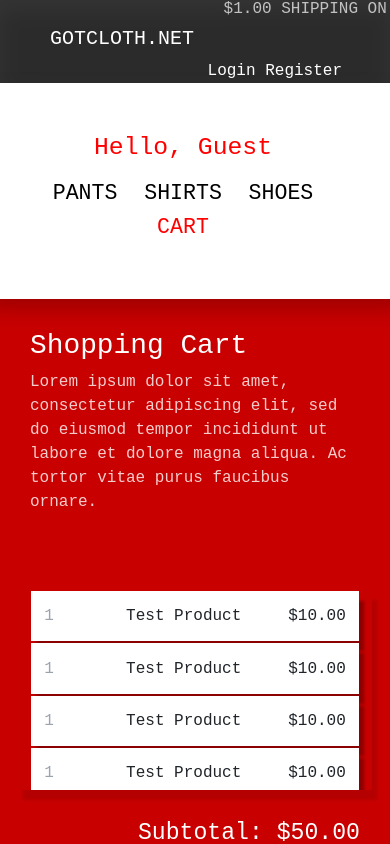
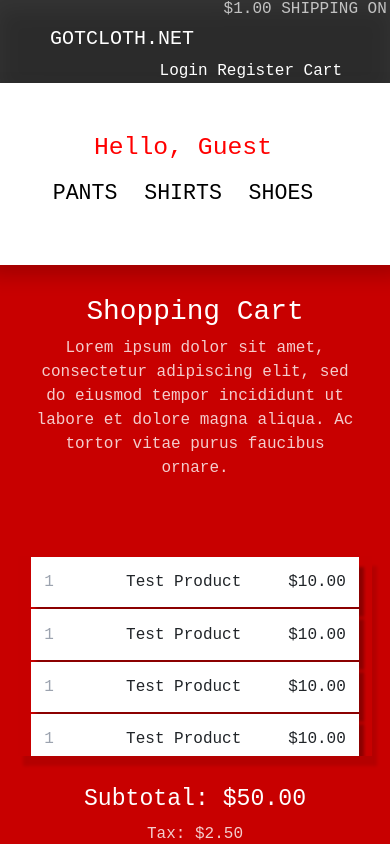
Before and after one commit to mmartin46/GotCloth, a React (Vite) app in the folder site.client/: page /cart in a window 390 px wide. Shown: the top 844 px of the page. Built offline with nearby package versions, Linux system fonts and the light colour scheme; a web font is replaced by a local one.

Commit message:
Changes made

```diff
--- a/site.client/index.html
+++ b/site.client/index.html
@@ -18,11 +18,14 @@
 
             const mobileLimitWidth = 900;
 
+
             function onWindowResize(width) {
                 if ($(window).width() > width) {
                     $(".secondaryHeader").removeClass("row");
+                    $(".price-col").addClass("col");
                 } else {
                     $(".secondaryHeader").addClass("row");
+                    $(".price-col").removeClass("col");
                 }
             }
 
--- a/site.client/src/App.css
+++ b/site.client/src/App.css
@@ -631,6 +631,12 @@ html, body {
         margin-left: 10%;
         margin-right: 10%;
     }
+
+    .shop-col,
+    .total-pricing {
+        display: block;
+        text-align: center;
+    }
 }
 .make-big h2,
 .make-big p {
--- a/site.client/src/components/Header.jsx
+++ b/site.client/src/components/Header.jsx
@@ -25,7 +25,10 @@ const Header = () => {
                                     <span>Login</span>&nbsp;
                                 </PlainLink>
                                 <PlainLink to="/register" fontColor="white">
-                                    <span>Register</span>
+                                    <span>Register</span>&nbsp;
+                                </PlainLink>
+                                <PlainLink to="/cart" fontColor="white">
+                                    <span>Cart</span>
                                 </PlainLink>
                             </div>
                         </div>
--- a/site.client/src/components/SecondaryHeader.jsx
+++ b/site.client/src/components/SecondaryHeader.jsx
@@ -25,9 +25,6 @@ const SecondaryHeader = () => {
                 <div className="col">
                     <PlainLink to="/shoes" fontColor="black"><h4 className="click-link">SHOES</h4></PlainLink>
                 </div>
-                <div className="col">
-                    <PlainLink to="/cart" fontColor="black"><h4 className="click-link" style={{ color: 'red' }}>CART</h4></PlainLink>
-                </div>
             </div>
 
         </div>
```
